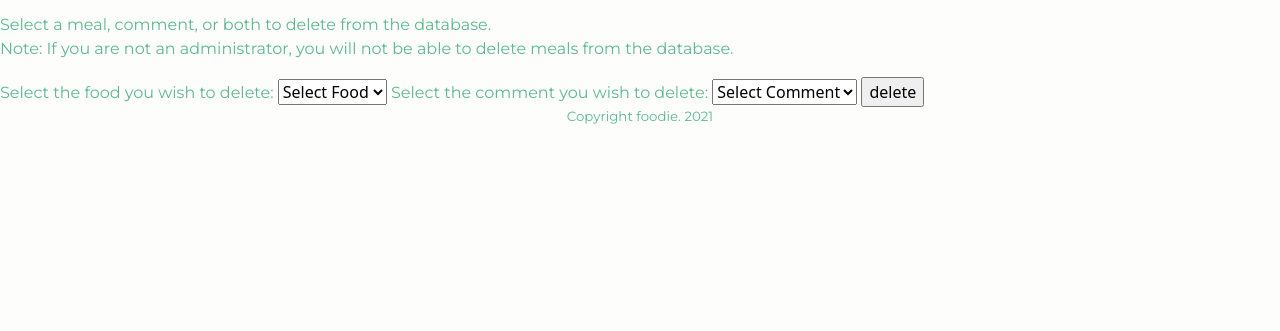
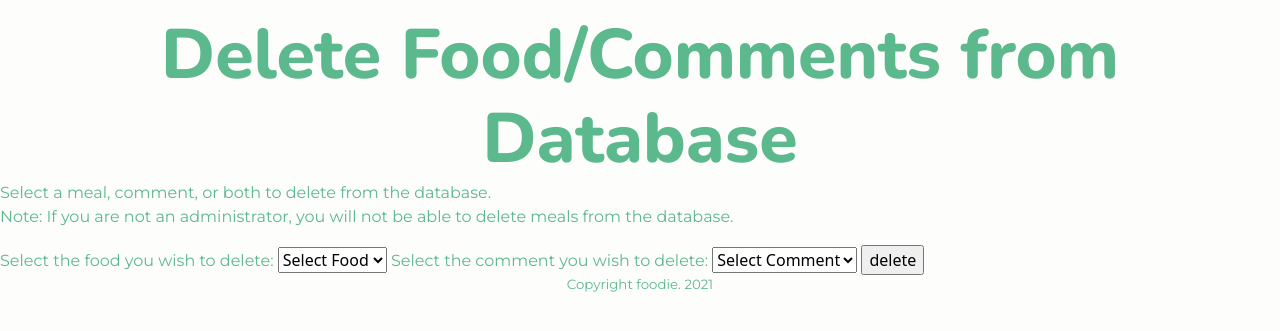
Before and after one commit to fangwenxia/foodie, a Flask app: template templates/delete.html in a window 1280 px wide. Shown: the part 62-393 px from the top of the page. Run offline with Flask 2, Linux system fonts and the light colour scheme; the template is opened without the code that fills it, so the values that code supplies are empty; a user stored in the database is signed in.

Commit message:
Merginggit add *

```diff
--- a/templates/delete.html
+++ b/templates/delete.html
@@ -1,6 +1,7 @@
 {% extends "base.html" %}
 
 {% block content %}
+<h1>Delete Food/Comments from Database</h1>
 <p>Select a meal, comment, or both to delete from the database.
     <br> Note: If you are not an administrator, you will not be able to delete meals from the database.
 </p>
```
